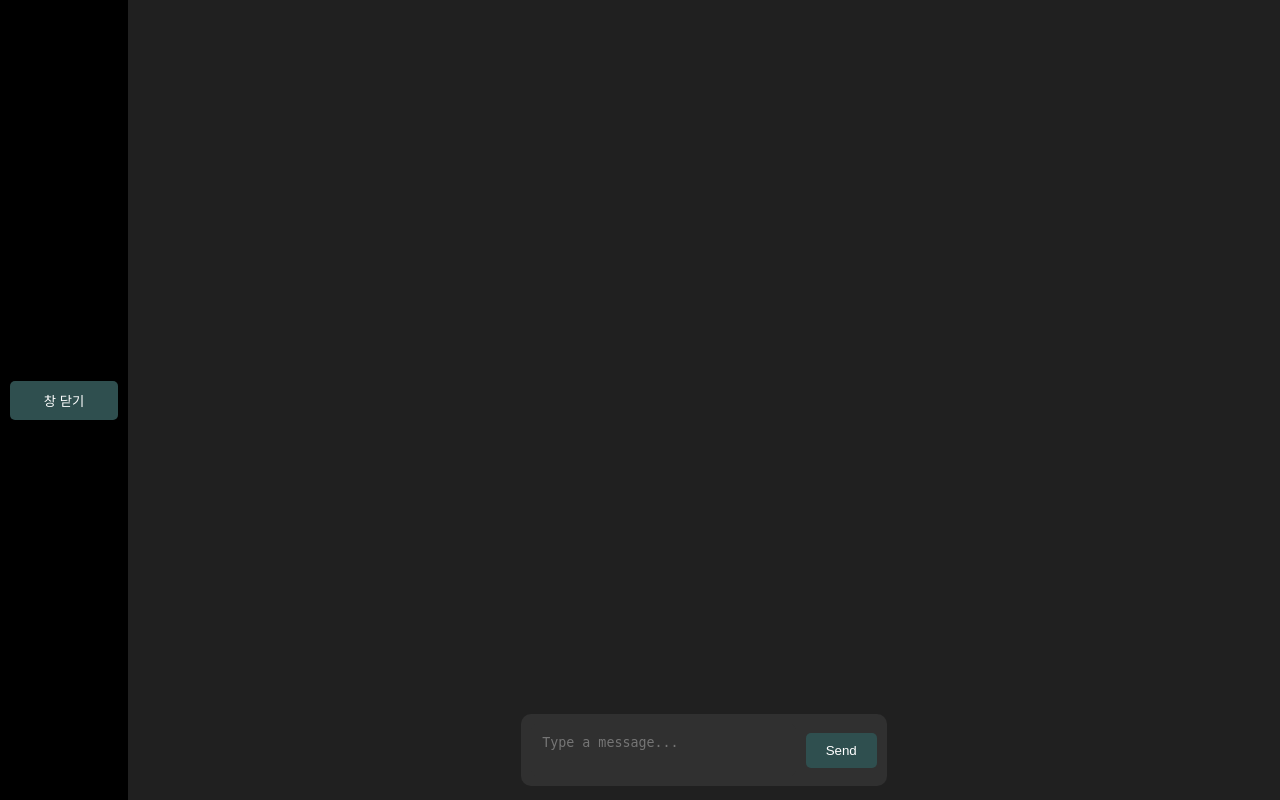
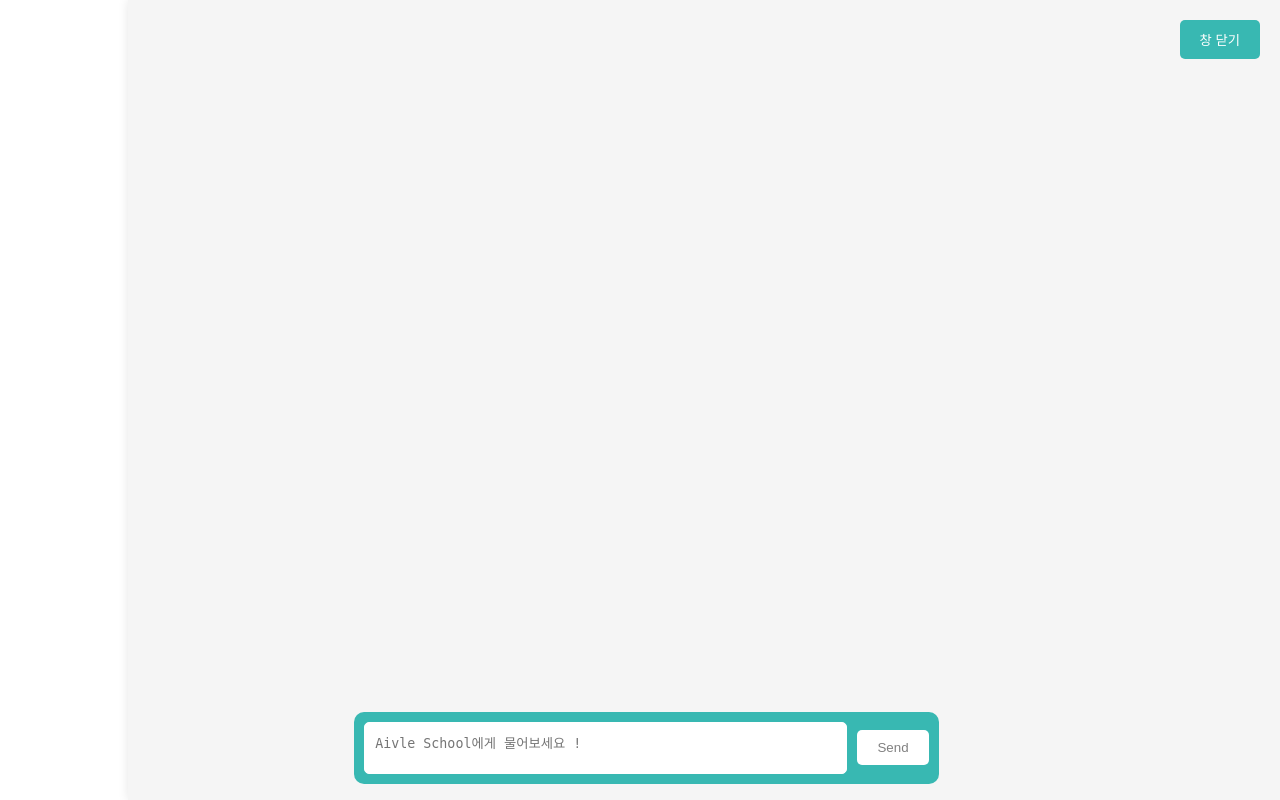
Before and after one commit to zacinthepark/mini7, a Django app: page /chat/ in a window 1280 px wide. Run offline with Django 5.2, Linux system fonts and the light colour scheme.

Commit message:
first commit

```diff
--- a/chat/static/chat/test.css
+++ b/chat/static/chat/test.css
@@ -5,20 +5,24 @@ body {
     align-items: center;
     height: 100vh;
     margin: 0;
-    background-color: #000000;
+    background-color: #F5F5F5;
 }
 
 .leftpart {
     width: 10%;
     height: 100vh;
-    background-color: #000000;
+    background-color: white;
     display: flex;
     flex-direction: column;
     justify-content: center;
 }
 
 .leftpart button {
-    background-color: #2F4F4F;
+    position: absolute;
+    top: 10px;
+    right: 10px;
+    padding: 5px 10px;
+    background-color: #38B8B2;
     color: white;
     border: none;
     border-radius: 5px;
@@ -28,13 +32,13 @@ body {
 }
 
 .leftpart button:hover {
-    background-color: #4f7878;
+    background-color: #38B8B2;
 }
 
 .middlepart {
     width: 90%;
     height: 100vh;
-    background-color: #202020;
+    background-color: #F5F5F5;
     display: flex;
     flex-direction: row;
     box-shadow: 0 0 10px rgba(0, 0, 0, 0.1);
@@ -42,12 +46,12 @@ body {
 
 .left-section,
 .right-section {
-    width: 20%;
-    background-color: #202020;
+    width: 10%;
+    background-color: #F5F5F5;
 }
 
 .center-section {
-    width: 60%;
+    width: 70%;
     display: flex;
     flex-direction: column;
     align-items: center;
@@ -77,14 +81,14 @@ body {
 }
 
 .message.sent {
-    background-color: #2F4F4F;
+    background-color: #38B8B2;
     color: white;
     align-self: flex-end;
     text-align: right;
 }
 
 .message.received {
-    background-color: #2F4F4F;
+    background-color: #38B8B2;
     color: white;
     align-self: flex-start;
     text-align: left;
@@ -94,8 +98,8 @@ body {
 .chat-footer {
     display: flex;
     padding: 10px;
-    background-color: #303030;
-    width: 50%;
+    background-color: #38B8B2;
+    width: 70%;
     border-radius: 10px;
     align-items: center;
     justify-content: center;
@@ -107,26 +111,26 @@ body {
     padding: 10px;
     border-radius: 5px;
     margin-right: 10px;
-    background-color: #303030;
-    color: white;
+    background-color: white;
+    color: gray;
     border: none;
     resize: none;
     overflow-y: hidden;
     max-height: 7vh;
-    border: 1px solid #303030;
+    border: 1px solid white;
 }
 
 .chat-footer button {
     padding: 10px 20px;
     border: none;
     border-radius: 5px;
-    background-color: #2F4F4F;
-    color: white;
+    background-color: white;
+    color: gray;
     cursor: pointer;
 }
 
 .chat-footer button:hover {
-    background-color: #4f7878;
+    background-color: #c0c0c0;
 }
 
 .chat-footer button:disabled {
--- a/chat/templates/chat/test.html
+++ b/chat/templates/chat/test.html
@@ -2,9 +2,10 @@
 {% load static %}
 <html>
 <head>
-    <title>KT Chat</title>
+    <title>Aivle Chabot</title>
     <meta charset="UTF-8">
     <meta name="viewport" content="width=device-width, initial-scale=1.0">
+    <link rel="icon" type="image/png" sizes="16x16" href="https://aivle.kt.co.kr/img/icon/favicon-16x16.png">
     <link rel="stylesheet" href="{% static 'chat/test.css' %}">
     <script src="https://ajax.googleapis.com/ajax/libs/jquery/3.5.1/jquery.min.js"></script>
     <script>
@@ -83,7 +84,7 @@
                 {% endfor %}
             </div>
             <form id="chat-form" class="chat-footer" action="" method="post" enctype="application/x-www-form-urlencoded">
-                <textarea id="question" name="question" placeholder="Type a message..."></textarea>
+                <textarea id="question" name="question" placeholder="Aivle School에게 물어보세요 !"></textarea>
                 <button id="send-button" type="submit">Send</button>
             </form>
         </div>
```
